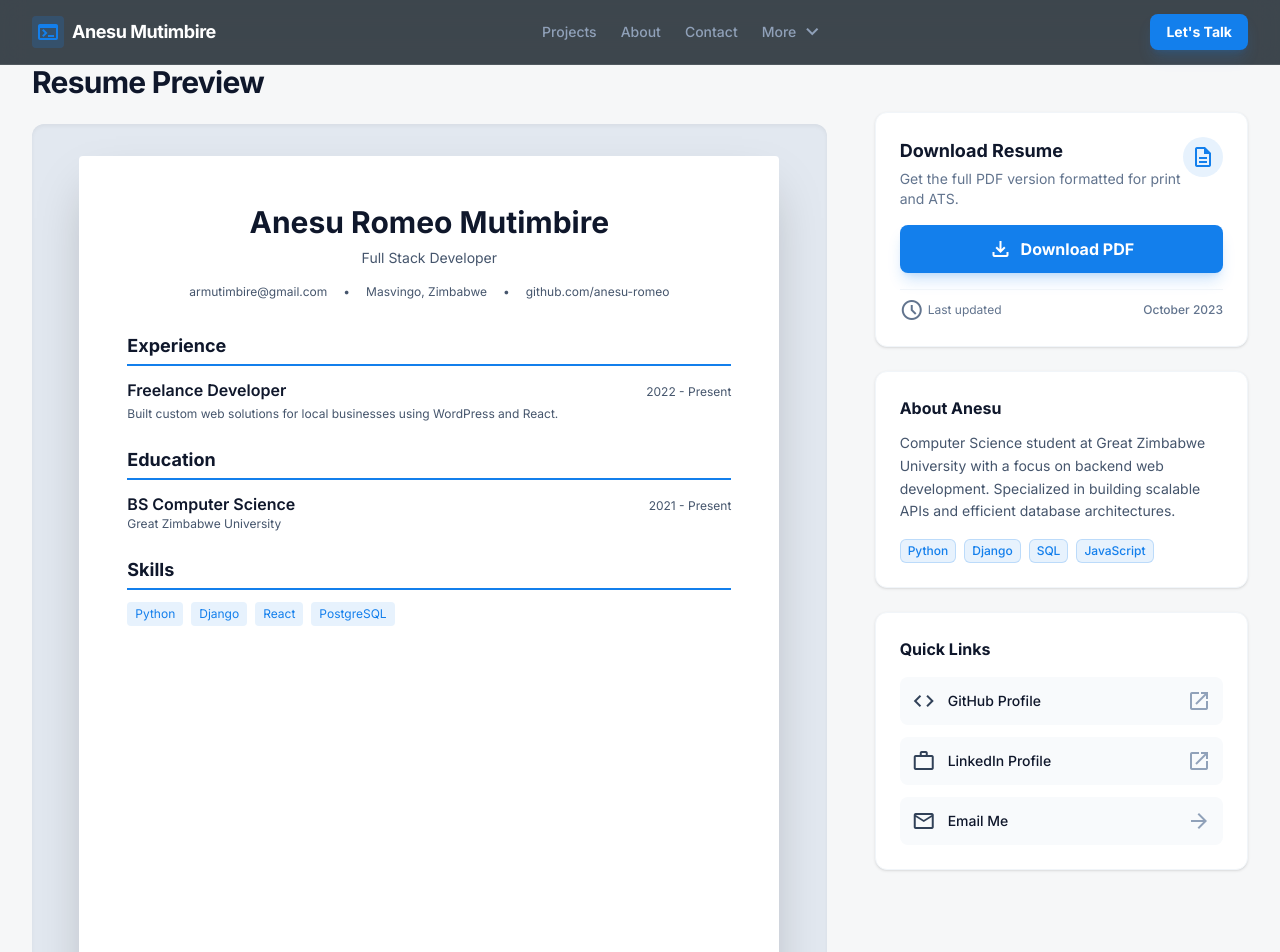
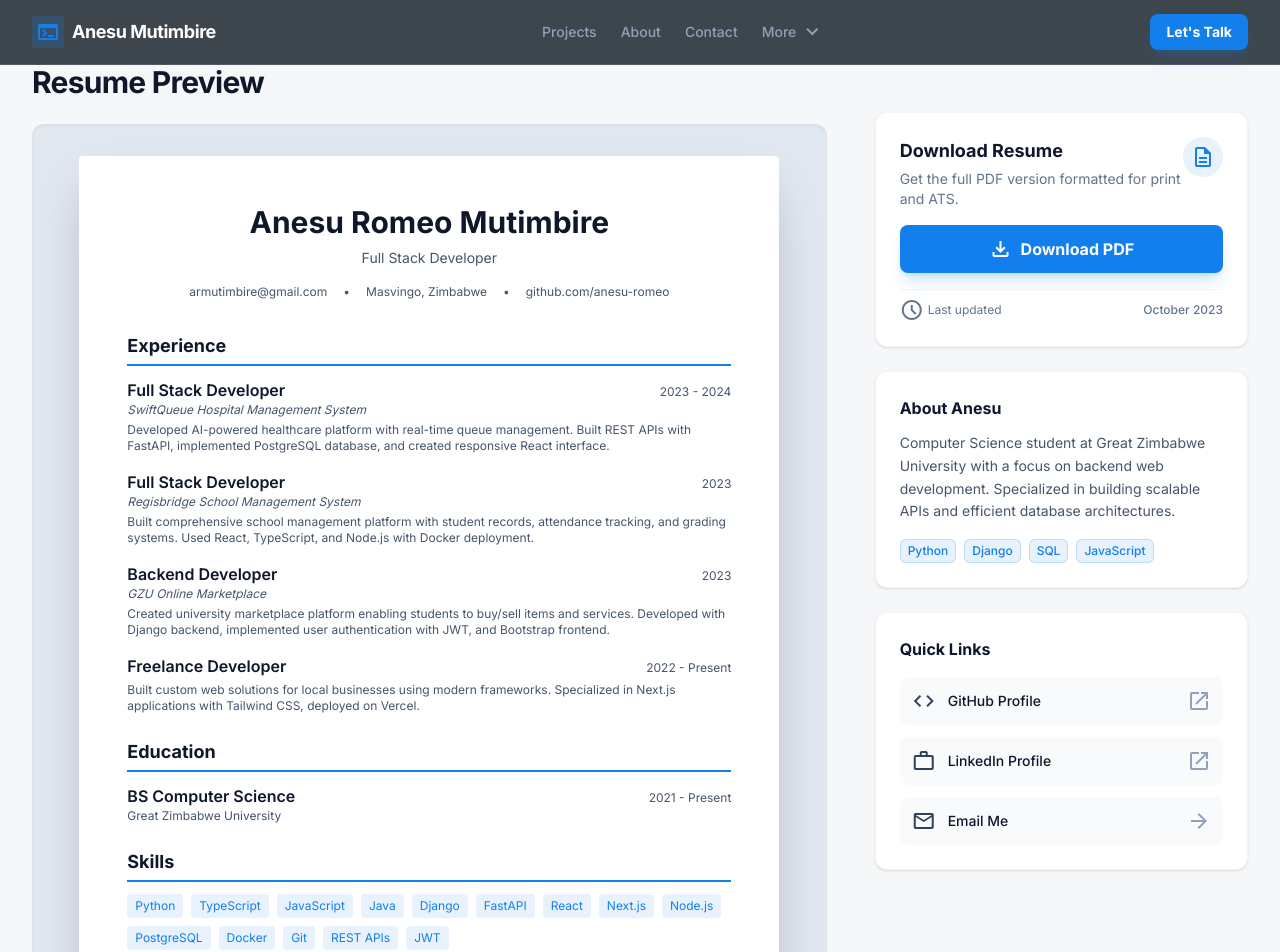
Before and after one commit to Aomine-c2c/anesu.dev, a Next.js app: page /resume in a window 1280 px wide. Shown: the top 952 px of the page. Built offline with nearby package versions, Linux system fonts and the light colour scheme.

Commit message:
Expand resume with detailed project experiences and full tech stack

```diff
--- a/app/resume/page.tsx
+++ b/app/resume/page.tsx
@@ -44,11 +44,44 @@ export default function ResumePage() {
                       <div className="space-y-4">
                         <div>
                           <div className="flex justify-between items-baseline">
+                            <h4 className="font-semibold text-slate-900">Full Stack Developer</h4>
+                            <span className="text-xs text-slate-600">2023 - 2024</span>
+                          </div>
+                          <p className="text-xs text-slate-600 italic">SwiftQueue Hospital Management System</p>
+                          <p className="text-xs text-slate-600 mt-1">
+                            Developed AI-powered healthcare platform with real-time queue management. Built REST APIs with FastAPI, implemented PostgreSQL database, and created responsive React interface.
+                          </p>
+                        </div>
+
+                        <div>
+                          <div className="flex justify-between items-baseline">
+                            <h4 className="font-semibold text-slate-900">Full Stack Developer</h4>
+                            <span className="text-xs text-slate-600">2023</span>
+                          </div>
+                          <p className="text-xs text-slate-600 italic">Regisbridge School Management System</p>
+                          <p className="text-xs text-slate-600 mt-1">
+                            Built comprehensive school management platform with student records, attendance tracking, and grading systems. Used React, TypeScript, and Node.js with Docker deployment.
+                          </p>
+                        </div>
+
+                        <div>
+                          <div className="flex justify-between items-baseline">
+                            <h4 className="font-semibold text-slate-900">Backend Developer</h4>
+                            <span className="text-xs text-slate-600">2023</span>
+                          </div>
+                          <p className="text-xs text-slate-600 italic">GZU Online Marketplace</p>
+                          <p className="text-xs text-slate-600 mt-1">
+                            Created university marketplace platform enabling students to buy/sell items and services. Developed with Django backend, implemented user authentication with JWT, and Bootstrap frontend.
+                          </p>
+                        </div>
+
+                        <div>
+                          <div className="flex justify-between items-baseline">
                             <h4 className="font-semibold text-slate-900">Freelance Developer</h4>
                             <span className="text-xs text-slate-600">2022 - Present</span>
                           </div>
                           <p className="text-xs text-slate-600 mt-1">
-                            Built custom web solutions for local businesses using WordPress and React.
+                            Built custom web solutions for local businesses using modern frameworks. Specialized in Next.js applications with Tailwind CSS, deployed on Vercel.
                           </p>
                         </div>
                       </div>
@@ -75,9 +108,19 @@ export default function ResumePage() {
                       </h3>
                       <div className="flex flex-wrap gap-2 text-xs">
                         <span className="px-2 py-1 bg-primary/10 text-primary rounded">Python</span>
+                        <span className="px-2 py-1 bg-primary/10 text-primary rounded">TypeScript</span>
+                        <span className="px-2 py-1 bg-primary/10 text-primary rounded">JavaScript</span>
+                        <span className="px-2 py-1 bg-primary/10 text-primary rounded">Java</span>
                         <span className="px-2 py-1 bg-primary/10 text-primary rounded">Django</span>
+                        <span className="px-2 py-1 bg-primary/10 text-primary rounded">FastAPI</span>
                         <span className="px-2 py-1 bg-primary/10 text-primary rounded">React</span>
+                        <span className="px-2 py-1 bg-primary/10 text-primary rounded">Next.js</span>
+                        <span className="px-2 py-1 bg-primary/10 text-primary rounded">Node.js</span>
                         <span className="px-2 py-1 bg-primary/10 text-primary rounded">PostgreSQL</span>
+                        <span className="px-2 py-1 bg-primary/10 text-primary rounded">Docker</span>
+                        <span className="px-2 py-1 bg-primary/10 text-primary rounded">Git</span>
+                        <span className="px-2 py-1 bg-primary/10 text-primary rounded">REST APIs</span>
+                        <span className="px-2 py-1 bg-primary/10 text-primary rounded">JWT</span>
                       </div>
                     </div>
                   </div>
```
